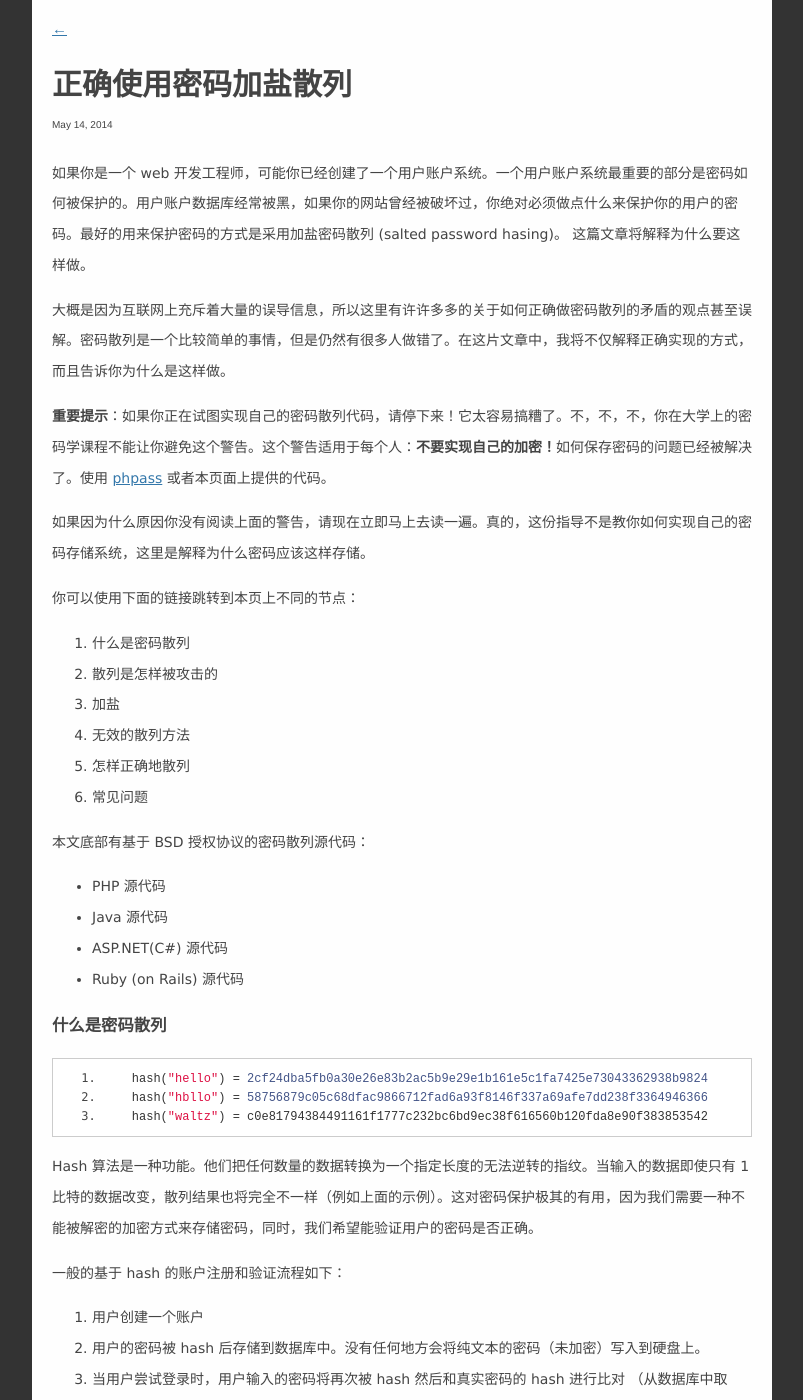
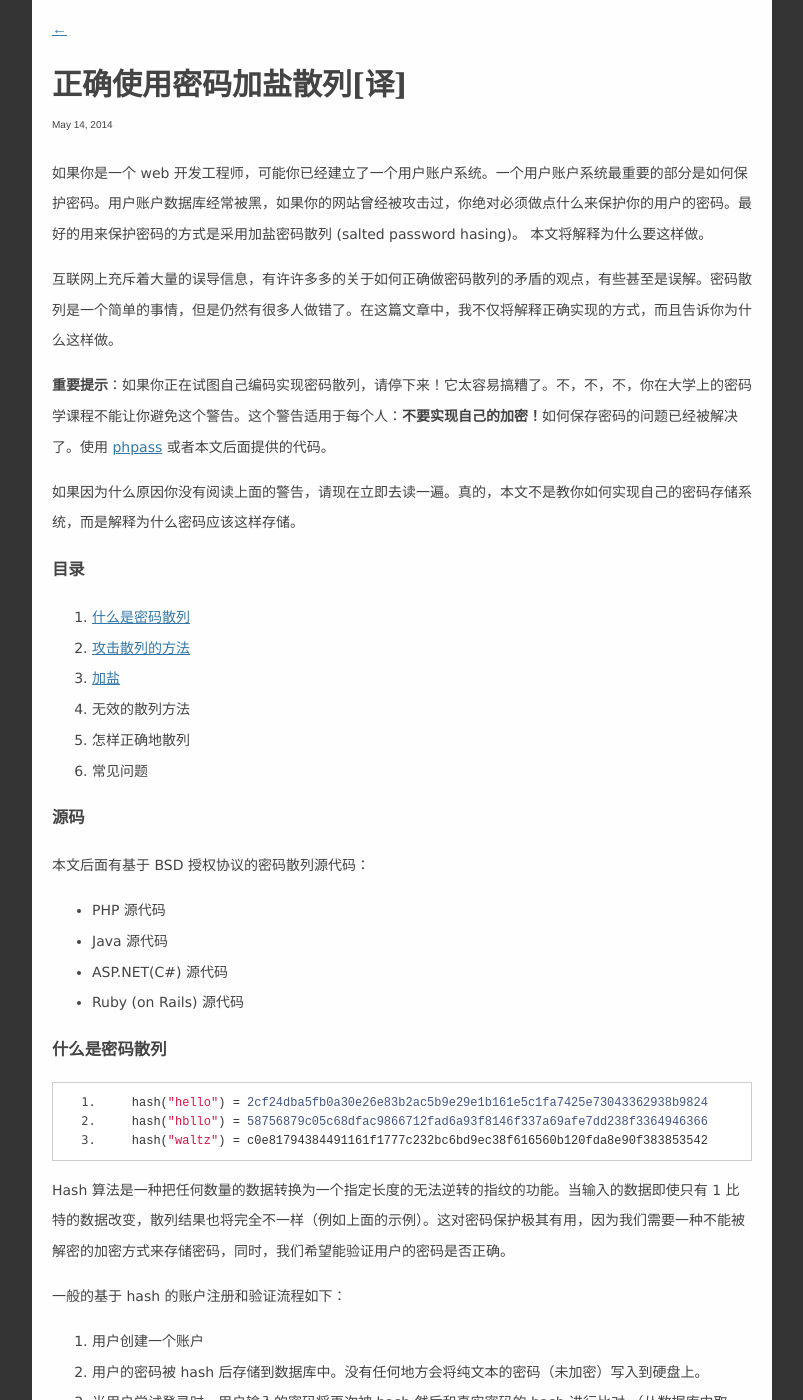
Before and after one commit to osrpt/osrpt.github.com, a Jekyll site: the page built from _posts/2014-05-14-hashing-security.md, in a window 1280 px wide and 1400 px high. Shown: the whole window, without its empty margins (238-1041 px from the left). Built offline with Jekyll 4.4.1, drawn with Linux system fonts in a browser that asks for light colours; nearby versions of some CDN libraries; Markdown is read by kramdown in place of the engine named in the settings; some of the changed text lies outside the part shown.

Commit message:
修改排版错误

```diff
--- a/_posts/2014-05-14-hashing-security.md
+++ b/_posts/2014-05-14-hashing-security.md
@@ -1,39 +1,42 @@
 ---
 layout: post
-title: 正确使用密码加盐散列
+title: 正确使用密码加盐散列[译]
 ---
 
-如果你是一个 web 开发工程师，可能你已经创建了一个用户账户系统。一个用户账户系统最重要的部分是密码如何被保护的。用户账户数据库经常被黑，如果你的网站曾经被破坏过，你绝对必须做点什么来保护你的用户的密码。最好的用来保护密码的方式是采用加盐密码散列 (salted password hasing)。 这篇文章将解释为什么要这样做。
+如果你是一个 web 开发工程师，可能你已经建立了一个用户账户系统。一个用户账户系统最重要的部分是如何保护密码。用户账户数据库经常被黑，如果你的网站曾经被攻击过，你绝对必须做点什么来保护你的用户的密码。最好的用来保护密码的方式是采用加盐密码散列 (salted password hasing)。 本文将解释为什么要这样做。
 
-大概是因为互联网上充斥着大量的误导信息，所以这里有许许多多的关于如何正确做密码散列的矛盾的观点甚至误解。密码散列是一个比较简单的事情，但是仍然有很多人做错了。在这片文章中，我将不仅解释正确实现的方式，而且告诉你为什么是这样做。
+互联网上充斥着大量的误导信息，有许许多多的关于如何正确做密码散列的矛盾的观点，有些甚至是误解。密码散列是一个简单的事情，但是仍然有很多人做错了。在这篇文章中，我不仅将解释正确实现的方式，而且告诉你为什么这样做。
 
-**重要提示**：如果你正在试图实现自己的密码散列代码，请停下来！它太容易搞糟了。不，不，不，你在大学上的密码学课程不能让你避免这个警告。这个警告适用于每个人：**不要实现自己的加密！**如何保存密码的问题已经被解决了。使用 [phpass](http://www.openwall.com/phpass/) 或者本页面上提供的代码。
+**重要提示**：如果你正在试图自己编码实现密码散列，请停下来！它太容易搞糟了。不，不，不，你在大学上的密码学课程不能让你避免这个警告。这个警告适用于每个人：**不要实现自己的加密！**如何保存密码的问题已经被解决了。使用 [phpass](http://www.openwall.com/phpass/) 或者本文后面提供的代码。
 
-如果因为什么原因你没有阅读上面的警告，请现在立即马上去读一遍。真的，这份指导不是教你如何实现自己的密码存储系统，这里是解释为什么密码应该这样存储。
+如果因为什么原因你没有阅读上面的警告，请现在立即去读一遍。真的，本文不是教你如何实现自己的密码存储系统，而是解释为什么密码应该这样存储。
 
-你可以使用下面的链接跳转到本页上不同的节点：
+###目录
 
-1. 什么是密码散列
-2. 散列是怎样被攻击的
-3. 加盐
+1. [什么是密码散列](#normalHashing)
+2. [攻击散列的方法](#attacks)
+3. [加盐](salt)
 4. 无效的散列方法
 5. 怎样正确地散列
 6. 常见问题
 
-本文底部有基于 BSD 授权协议的密码散列源代码：
+###源码
+
+本文后面有基于 BSD 授权协议的密码散列源代码：
 
 + PHP 源代码
 + Java 源代码
 + ASP.NET(C#) 源代码
 + Ruby (on Rails) 源代码
 
-###什么是密码散列
+
+###<a name="normalHashing"></a>什么是密码散列
 
         hash("hello") = 2cf24dba5fb0a30e26e83b2ac5b9e29e1b161e5c1fa7425e73043362938b9824
         hash("hbllo") = 58756879c05c68dfac9866712fad6a93f8146f337a69afe7dd238f3364946366
         hash("waltz") = c0e81794384491161f1777c232bc6bd9ec38f616560b120fda8e90f383853542
 
-Hash 算法是一种功能。他们把任何数量的数据转换为一个指定长度的无法逆转的指纹。当输入的数据即使只有 1 比特的数据改变，散列结果也将完全不一样（例如上面的示例）。这对密码保护极其的有用，因为我们需要一种不能被解密的加密方式来存储密码，同时，我们希望能验证用户的密码是否正确。
+Hash 算法是一种把任何数量的数据转换为一个指定长度的无法逆转的指纹的功能。当输入的数据即使只有 1 比特的数据改变，散列结果也将完全不一样（例如上面的示例）。这对密码保护极其有用，因为我们需要一种不能被解密的加密方式来存储密码，同时，我们希望能验证用户的密码是否正确。
 
 一般的基于 hash 的账户注册和验证流程如下：
 
@@ -51,7 +54,7 @@ Hash 算法是一种功能。他们把任何数量的数据转换为一个指定
 
 下一节将讨论一些常用的攻击密码 hash 的方式。
 
-###密码散列是怎样被攻破的？
+###<a name="attacks"></a>攻击散列的方法
 
 ####词典和暴力攻击
 
@@ -112,7 +115,7 @@ Hash 算法是一种功能。他们把任何数量的数据转换为一个指定
 
 ####彩虹表攻击
 
-彩虹表是一种时间-内存交换技术。他类似查表，但是他缩小了查询表导致牺牲了 hash 攻击速度。因为他更小，所以在同样的控件中可以存放更多的 hash 值，这样就更加高效了。彩虹表可以[攻击](http://www.freerainbowtables.com/en/tables2/)任何最大8个字符的密码 md5 hash。
+彩虹表是一种时间-内存交换技术。他类似查表，但是他缩小了查询表导致牺牲了 hash 攻击速度。因为他更小，所以在同样的控件中可以存放更多的 hash 值，这样就更加高效了。使用彩虹表可以[攻击](http://www.freerainbowtables.com/en/tables2/)任何不多于8个字符的密码 md5 hash。
 
 下一节中，我们将会了解一种叫做加盐的技术，这种技术可以让查表攻击和彩虹表攻击变得无效。
 
```
Also changed, not shown: other parts of _posts/2014-05-14-hashing-security.md (+9 -9 lines), _posts/2014-06-05-how-browser-works.md (+10 -10 lines).
